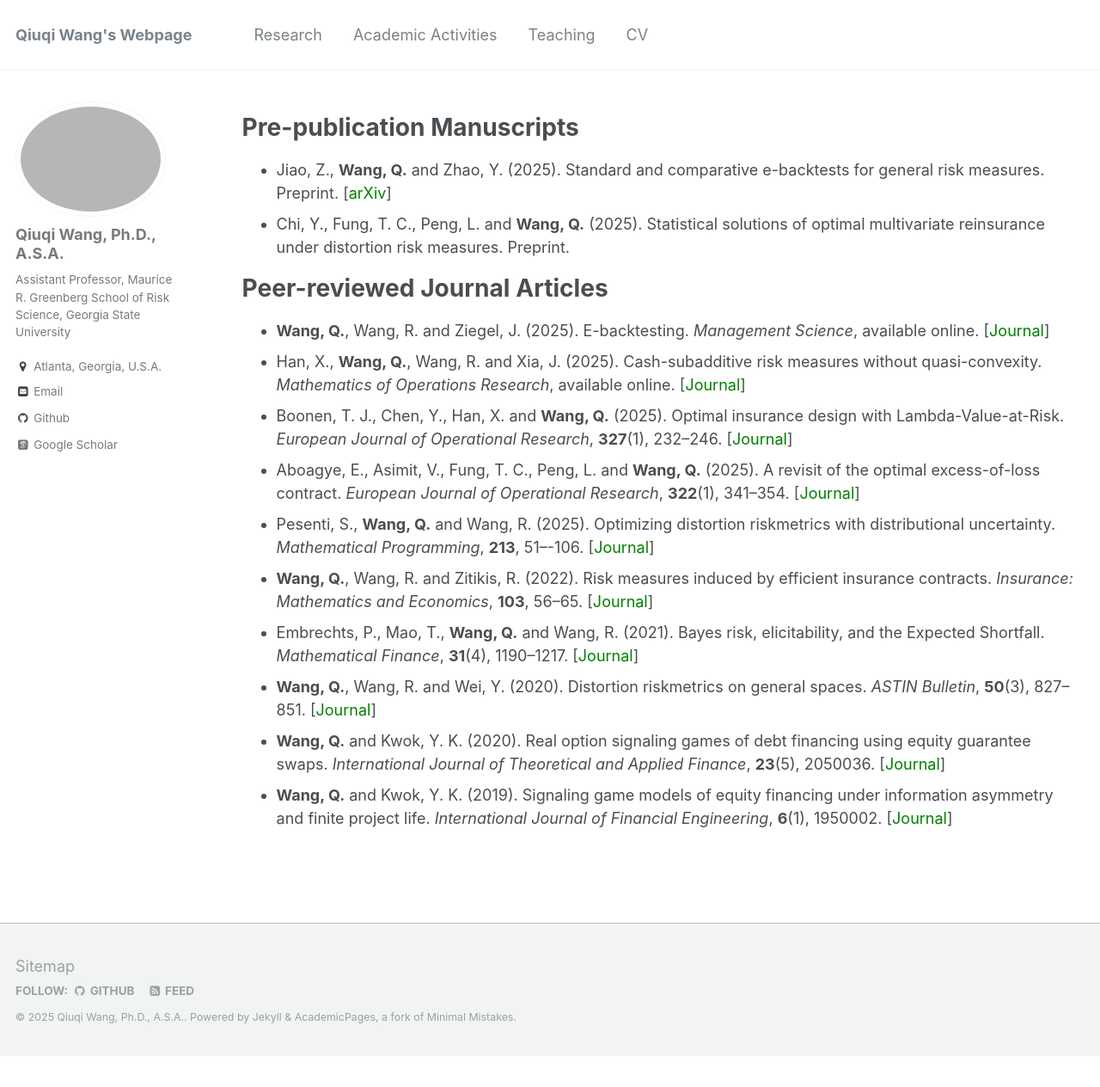
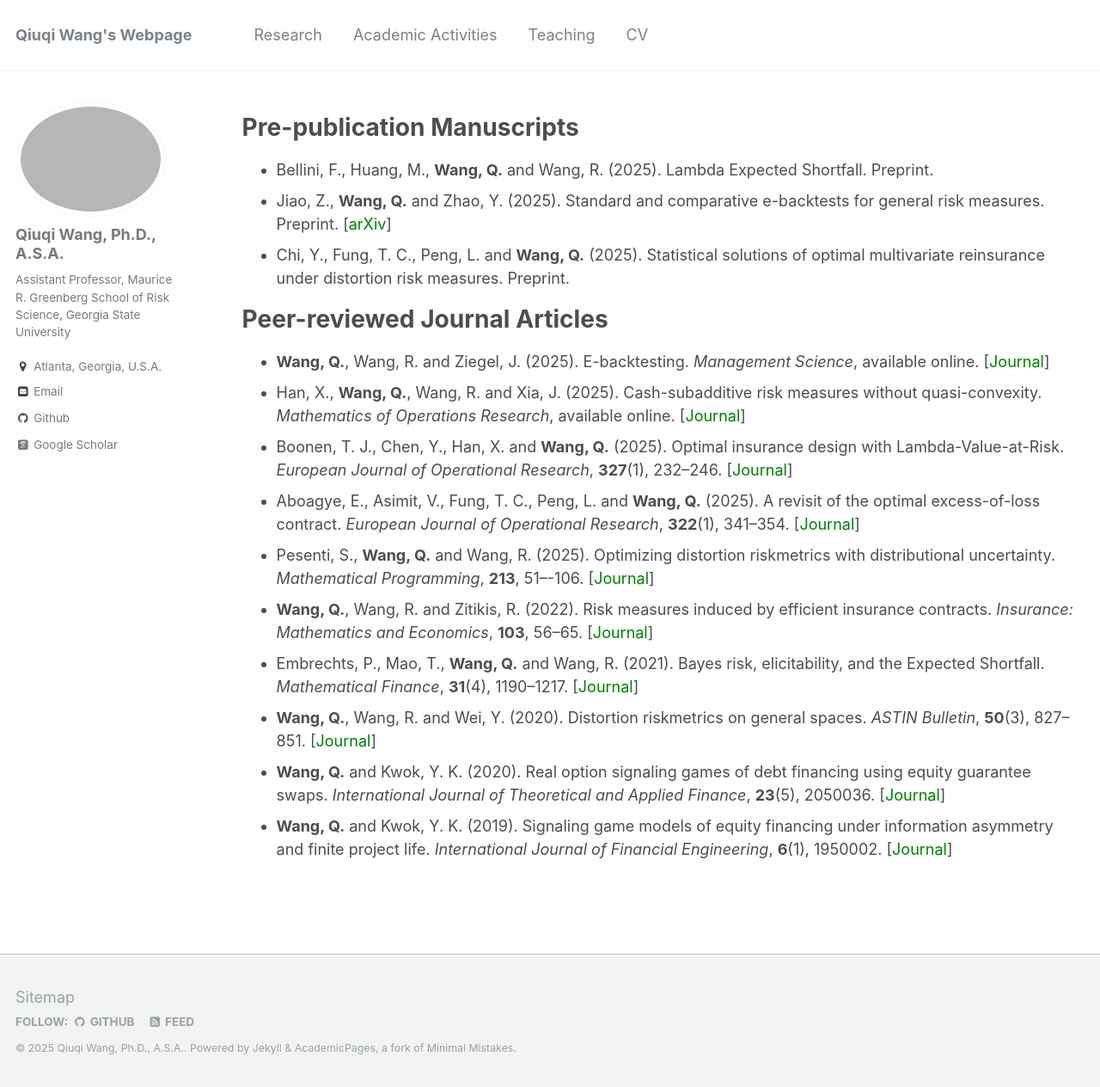
Before and after one commit to qwangan/qwangan.github.io, a Jekyll site: the page built from _pages/publications.md, in a window 1280 px wide and 1264 px high. Shown: the whole window at 86% size. Built offline with Jekyll 4.4.1, drawn with Linux system fonts in a browser that asks for light colours; some web fonts are replaced.

Commit message:
Update publications.md

```diff
--- a/_pages/publications.md
+++ b/_pages/publications.md
@@ -7,6 +7,7 @@ author_profile: true
 
 # Pre-publication Manuscripts
 
+* Bellini, F., Huang, M., **Wang, Q.** and Wang, R. (2025). Lambda Expected Shortfall. Preprint.
 * Jiao, Z., **Wang, Q.** and Zhao, Y. (2025). Standard and comparative e-backtests for general risk measures. Preprint. [[<span style="color:green">arXiv</span>]](https://arxiv.org/abs/2511.05840)
 * Chi, Y., Fung, T. C., Peng, L. and **Wang, Q.** (2025). Statistical solutions of optimal multivariate reinsurance under distortion risk measures. Preprint.
 
```
